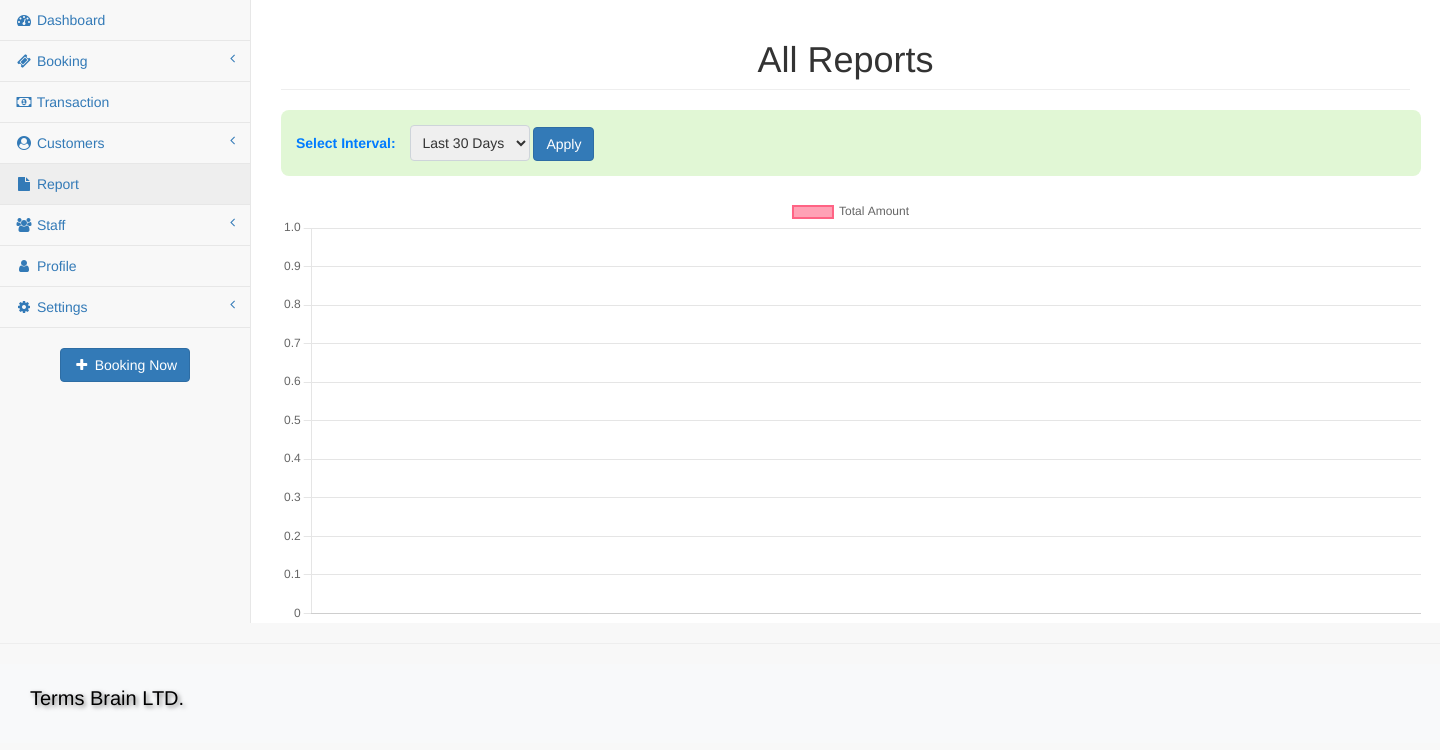
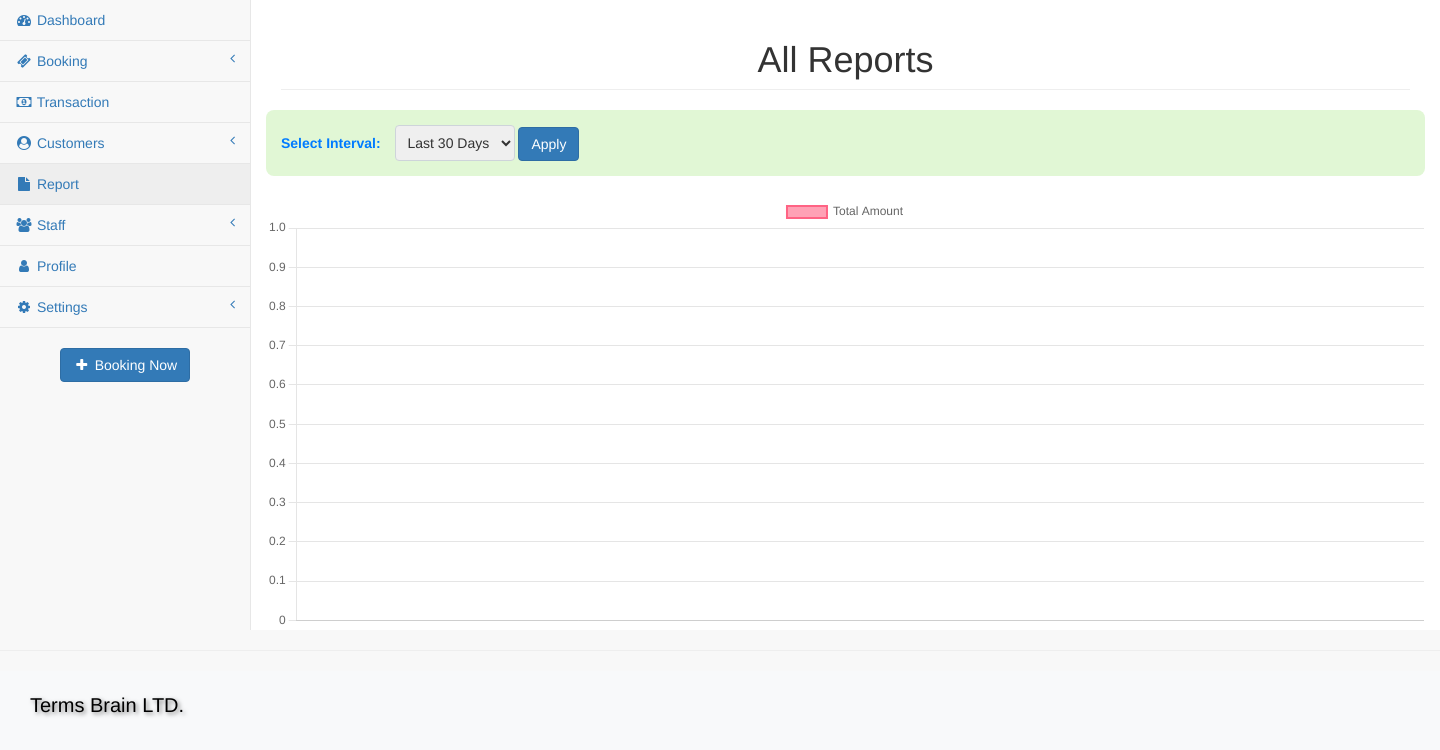
Before and after one commit to TermsBrain/Turf-Booking, a PHP site: page /report.php in a window 1440 px wide. Shown: the part 51-801 px from the top of the page. Before the commit the page ends 760 px from the top, so only its background shows below. Run offline with PHP 8.4, Linux system fonts and the light colour scheme; the visitor is signed in with stand-in values (Sample User, id 1); data that the repository does not hold is empty; some libraries are stand-ins or nearby versions.

Commit message:
report updated

```diff
--- a/report.php
+++ b/report.php
@@ -50,7 +50,7 @@ include_once('includes/header.php');
     </style>
 
     <div class="row">
-        <div class="container mt-4">
+        <div class=" mt-4">
             <!-- Filter Select Box -->
             <form method="post" class="mb-3">
                 <div class="filter-container">
```
